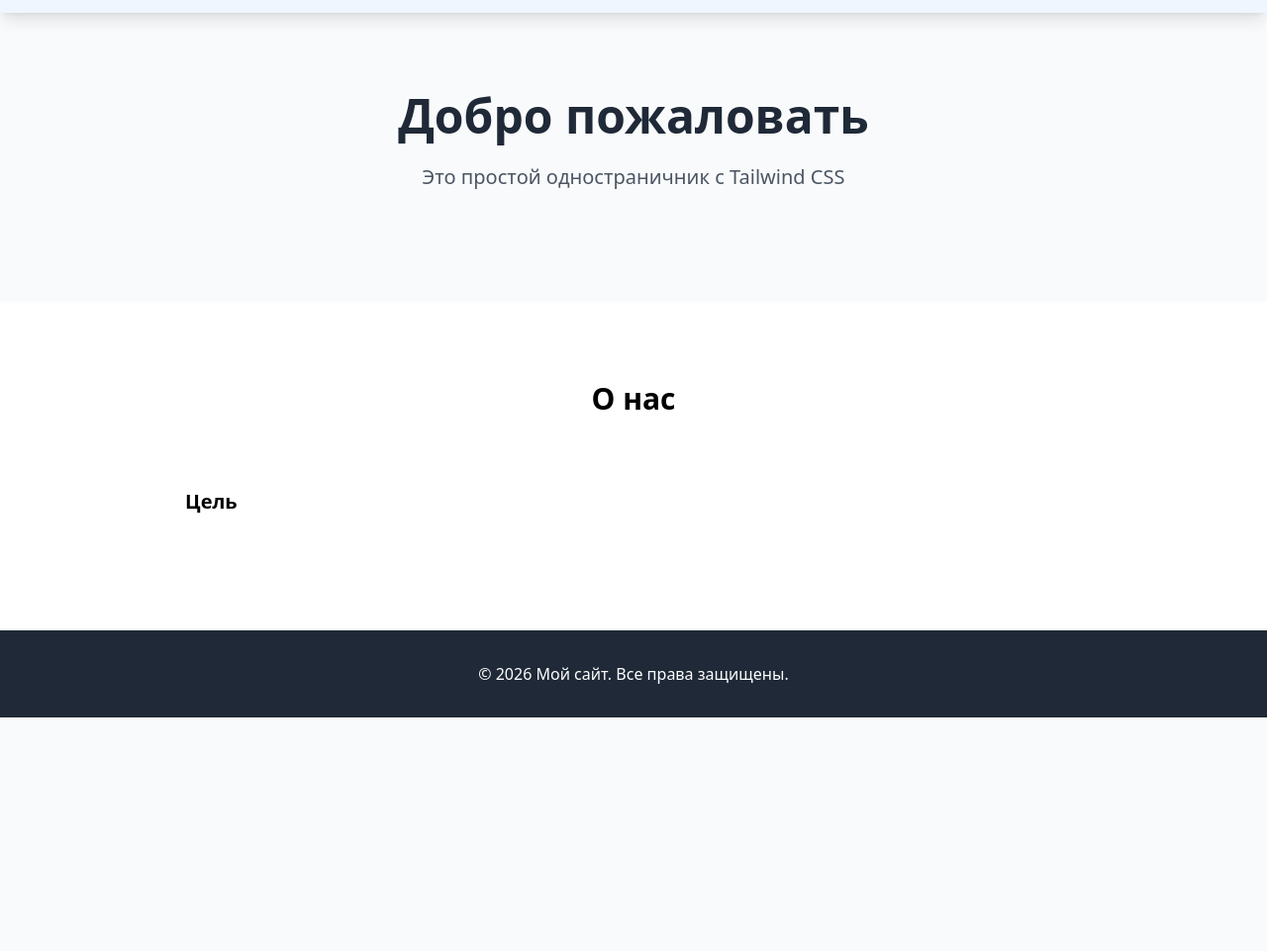
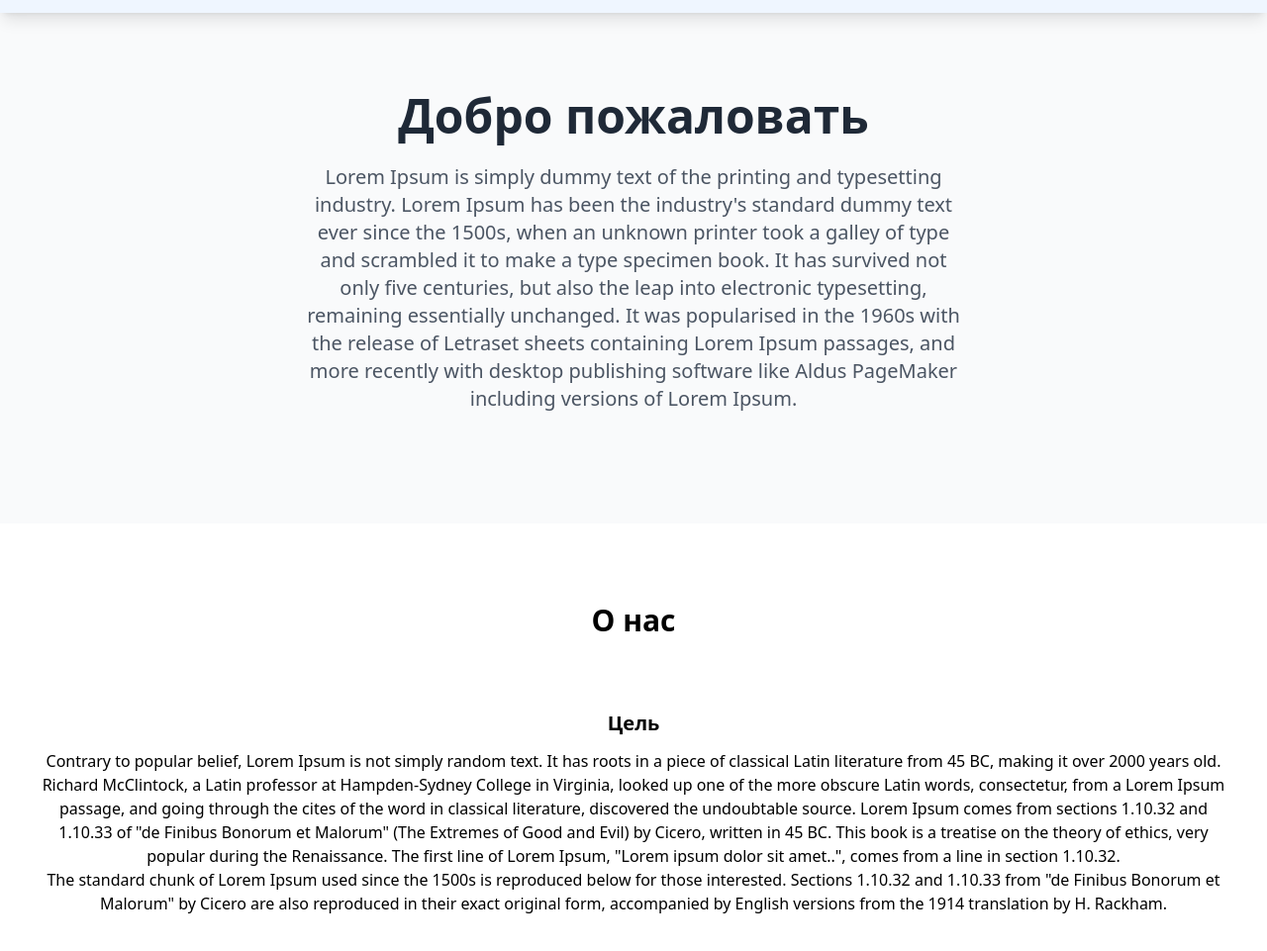
Before and after one commit to 3axhax/steel, a website: page index.html in a window 1280 px wide. Shown: the part 99-1060 px from the top of the page at 99% size. Before the commit the page ends 824 px from the top, so only its background shows below. Drawn offline with Linux system fonts and the light colour scheme.

Commit message:
minor fix

```diff
--- a/index.html
+++ b/index.html
@@ -28,7 +28,7 @@
             Добро пожаловать
         </h1>
         <p class="text-xl text-gray-600 mb-8 max-w-2xl mx-auto">
-            Это простой одностраничник с Tailwind CSS
+            Lorem Ipsum is simply dummy text of the printing and typesetting industry. Lorem Ipsum has been the industry's standard dummy text ever since the 1500s, when an unknown printer took a galley of type and scrambled it to make a type specimen book. It has survived not only five centuries, but also the leap into electronic typesetting, remaining essentially unchanged. It was popularised in the 1960s with the release of Letraset sheets containing Lorem Ipsum passages, and more recently with desktop publishing software like Aldus PageMaker including versions of Lorem Ipsum.
         </p>
     </div>
 </section>
@@ -36,16 +36,18 @@
 <section id="about" class="py-20 bg-white">
     <div class="container mx-auto px-4">
         <h2 class="text-3xl font-bold text-center mb-12">О нас</h2>
-        <div class="grid grid-cols-1 md:grid-cols-3 gap-8">
+        <div class="grid grid-cols-1 md:grid-cols-2 gap-8">
             <div class="text-center p-6">
                 <h3 class="text-xl font-semibold mb-3">Цель</h3>
+                <p>Contrary to popular belief, Lorem Ipsum is not simply random text. It has roots in a piece of classical Latin literature from 45 BC, making it over 2000 years old. Richard McClintock, a Latin professor at Hampden-Sydney College in Virginia, looked up one of the more obscure Latin words, consectetur, from a Lorem Ipsum passage, and going through the cites of the word in classical literature, discovered the undoubtable source. Lorem Ipsum comes from sections 1.10.32 and 1.10.33 of "de Finibus Bonorum et Malorum" (The Extremes of Good and Evil) by Cicero, written in 45 BC. This book is a treatise on the theory of ethics, very popular during the Renaissance. The first line of Lorem Ipsum, "Lorem ipsum dolor sit amet..", comes from a line in section 1.10.32.</p>
+                <p>The standard chunk of Lorem Ipsum used since the 1500s is reproduced below for those interested. Sections 1.10.32 and 1.10.33 from "de Finibus Bonorum et Malorum" by Cicero are also reproduced in their exact original form, accompanied by English versions from the 1914 translation by H. Rackham.</p>
             </div>
         </div>
     </div>
 </section>
 
 <!-- Футер -->
-<footer id="contact" class="bg-gray-800 text-white py-8">
+<footer id="contact" class="bg-blue-800 text-white py-8">
     <div class="container mx-auto px-4 text-center">
         <p>© 2026 Мой сайт. Все права защищены.</p>
     </div>
```
